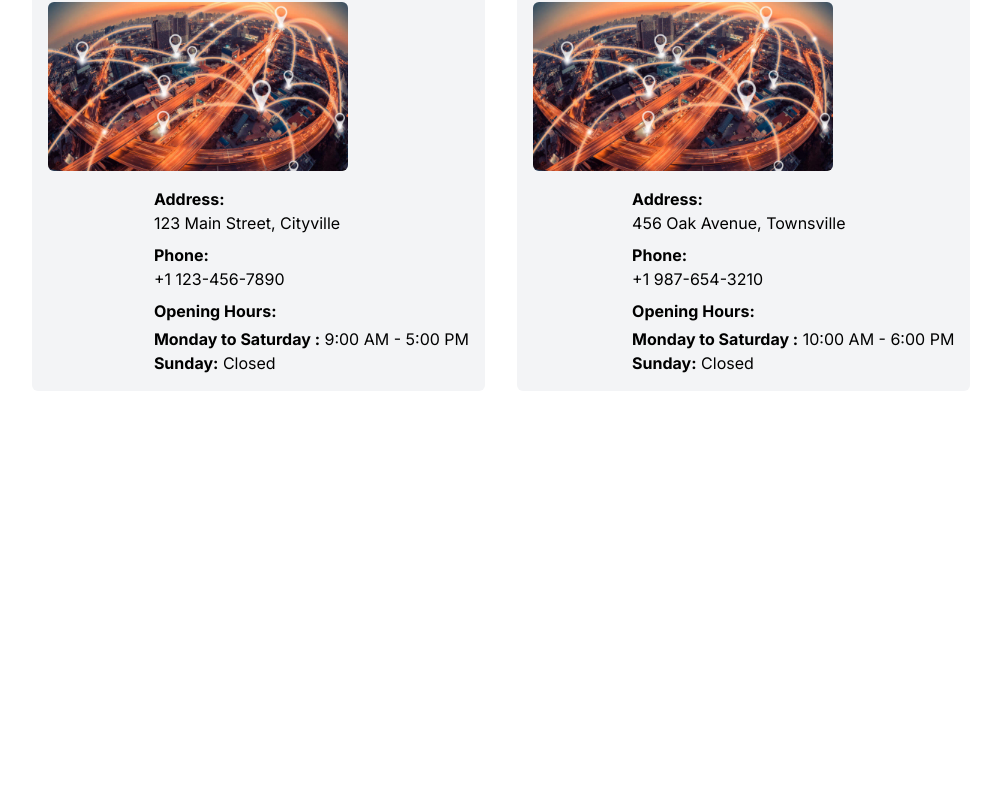
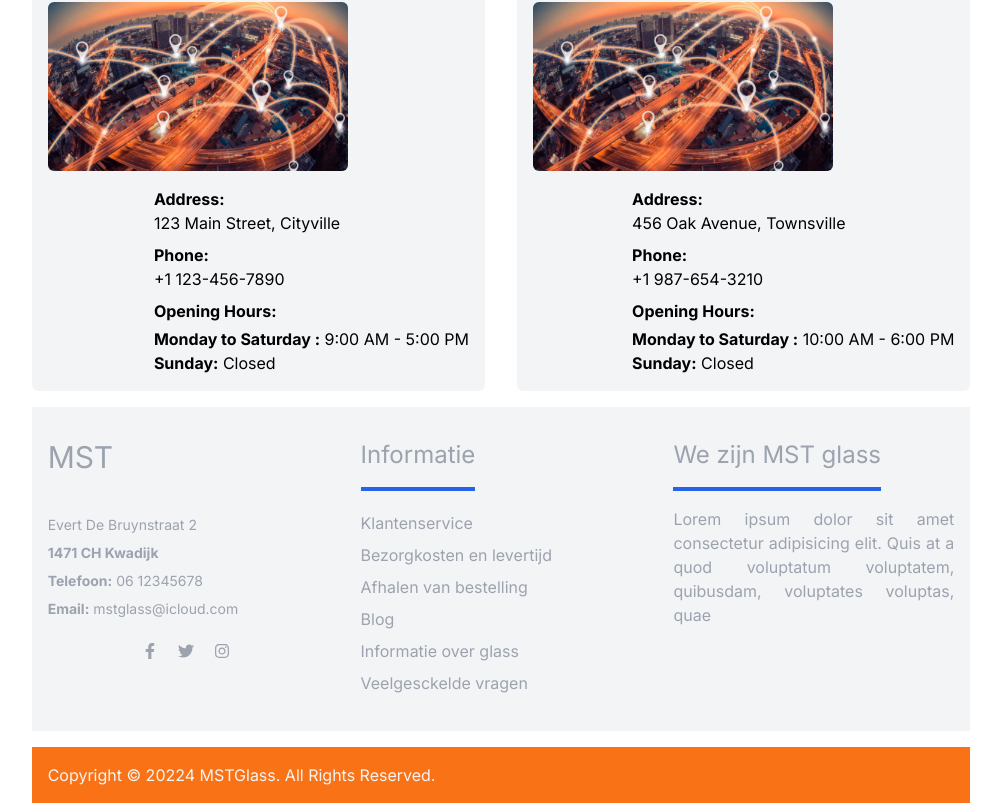
Before and after one commit to AliDemircix/msglass, a Next.js app: page / in a window 1280 px wide. Shown: the part 1682-2485 px from the top of the page, without its empty margins (139-1140 px from the left). Before the commit the page ends 2073 px from the top, so only its background shows below. Built offline with nearby package versions, Linux system fonts and the light colour scheme.

Commit message:
add footer and fix sticky navbar

```diff
--- a/app/page.tsx
+++ b/app/page.tsx
@@ -1,10 +1,11 @@
-import StaticHeader from '@/components/static-header';
-import Navbar from '@/components/navbar';
-import Hero1 from '@/components/hero-1';
-import { CalculatePriceForm } from '../components/calculatePrice';
-import { Products } from '../components/products';
-import Locations from '@/components/locations';
-import CustomerFeedback from '@/components/feedback';
+import StaticHeader from "@/components/static-header";
+import Navbar from "@/components/navbar";
+import Hero1 from "@/components/hero-1";
+import { CalculatePriceForm } from "../components/calculatePrice";
+import { Products } from "../components/products";
+import Locations from "@/components/locations";
+import CustomerFeedback from "@/components/feedback";
+import Footer from "../components/footer";
 export default function Home() {
   return (
     <main className="px-2 md:px-16 py-8 h-screen w-10/12 mx-auto">
@@ -15,6 +16,7 @@ export default function Home() {
       <Products />
       <CustomerFeedback />
       <Locations />
+      <Footer />
       {/* <Hero1 />
       <Hero1 /> */}
       {/* <div className="mb-32 grid text-center lg:max-w-5xl lg:w-full lg:mb-0 lg:grid-cols-4 lg:text-left">
--- a/components/calculatePrice.tsx
+++ b/components/calculatePrice.tsx
@@ -57,7 +57,7 @@ export const CalculatePriceForm = () => {
           <div className="flex flex-col justify-center align-center">
             <div className="flex flex-col gap-2">
               <h1 className="text-2xl font-bold text-center tracking-wider">
-                PRIJS:
+                PRIJS: {!prijs && `€ ...`}
               </h1>
               <h2 className="text-2xl font-bold text-center text-orange-500">
                 {prijs && `€ ${prijs.toFixed(2)}`}
--- /dev/null
+++ b/components/footer.tsx
@@ -0,0 +1,124 @@
+import Link from "next/link";
+const Footer = () => {
+  return (
+    <footer>
+      <div className="bg-gray-100 my-4 py-4 text-gray-400">
+        <div className="container px-4 mx-auto">
+          <div className="-mx-4 grid grid-cols-1 sm:grid-cols-1 md:grid-cols-2 xl:grid-cols-3">
+            <div className="px-4 my-4 w-full sm:w-auto">
+              <h2 className="text-3xl mb-10">MST</h2>
+              <p className="my-2 text-sm">Evert De Bruynstraat 2 </p>
+              <p className="my-2 text-sm font-bold"> 1471 CH Kwadijk</p>
+              <p className="my-2 text-sm">
+                <span className="font-bold">Telefoon:</span> 06 12345678
+              </p>
+              <p className="my-2 text-sm">
+                <span className="font-bold">Email:</span> mstglass@icloud.com
+              </p>
+              <div className="my-4 flex justify-center">
+                <Link
+                  href="#"
+                  className="inline-flex items-center justify-center h-8 w-8 border border-gray-100 rounded-full mr-1 hover:text-blue-400 hover:border-blue-400"
+                >
+                  <svg
+                    className="w-4 h-4 fill-current"
+                    xmlns="http://www.w3.org/2000/svg"
+                    viewBox="0 0 320 512"
+                  >
+                    <path d="M279.14 288l14.22-92.66h-88.91v-60.13c0-25.35 12.42-50.06 52.24-50.06h40.42V6.26S260.43 0 225.36 0c-73.22 0-121.08 44.38-121.08 124.72v70.62H22.89V288h81.39v224h100.17V288z"></path>
+                  </svg>
+                </Link>
+                <Link
+                  href="#"
+                  className="inline-flex items-center justify-center h-8 w-8 border border-gray-100 rounded-full mr-1 hover:text-blue-400 hover:border-blue-400"
+                >
+                  <svg
+                    className="w-4 h-4 fill-current"
+                    xmlns="http://www.w3.org/2000/svg"
+                    viewBox="0 0 512 512"
+                  >
+                    <path d="M459.37 151.716c.325 4.548.325 9.097.325 13.645 0 138.72-105.583 298.558-298.558 298.558-59.452 0-114.68-17.219-161.137-47.106 8.447.974 16.568 1.299 25.34 1.299 49.055 0 94.213-16.568 130.274-44.832-46.132-.975-84.792-31.188-98.112-72.772 6.498.974 12.995 1.624 19.818 1.624 9.421 0 18.843-1.3 27.614-3.573-48.081-9.747-84.143-51.98-84.143-102.985v-1.299c13.969 7.797 30.214 12.67 47.431 13.319-28.264-18.843-46.781-51.005-46.781-87.391 0-19.492 5.197-37.36 14.294-52.954 51.655 63.675 129.3 105.258 216.365 109.807-1.624-7.797-2.599-15.918-2.599-24.04 0-57.828 46.782-104.934 104.934-104.934 30.213 0 57.502 12.67 76.67 33.137 23.715-4.548 46.456-13.32 66.599-25.34-7.798 24.366-24.366 44.833-46.132 57.827 21.117-2.273 41.584-8.122 60.426-16.243-14.292 20.791-32.161 39.308-52.628 54.253z"></path>
+                  </svg>
+                </Link>
+                <Link
+                  href="#"
+                  className="inline-flex items-center justify-center h-8 w-8 border border-gray-100 rounded-full mr-1 hover:text-blue-400 hover:border-blue-400"
+                >
+                  <svg
+                    className="w-4 h-4 fill-current"
+                    xmlns="http://www.w3.org/2000/svg"
+                    viewBox="0 0 448 512"
+                  >
+                    <path d="M224.1 141c-63.6 0-114.9 51.3-114.9 114.9s51.3 114.9 114.9 114.9S339 319.5 339 255.9 287.7 141 224.1 141zm0 189.6c-41.1 0-74.7-33.5-74.7-74.7s33.5-74.7 74.7-74.7 74.7 33.5 74.7 74.7-33.6 74.7-74.7 74.7zm146.4-194.3c0 14.9-12 26.8-26.8 26.8-14.9 0-26.8-12-26.8-26.8s12-26.8 26.8-26.8 26.8 12 26.8 26.8zm76.1 27.2c-1.7-35.9-9.9-67.7-36.2-93.9-26.2-26.2-58-34.4-93.9-36.2-37-2.1-147.9-2.1-184.9 0-35.8 1.7-67.6 9.9-93.9 36.1s-34.4 58-36.2 93.9c-2.1 37-2.1 147.9 0 184.9 1.7 35.9 9.9 67.7 36.2 93.9s58 34.4 93.9 36.2c37 2.1 147.9 2.1 184.9 0 35.9-1.7 67.7-9.9 93.9-36.2 26.2-26.2 34.4-58 36.2-93.9 2.1-37 2.1-147.8 0-184.8zM398.8 388c-7.8 19.6-22.9 34.7-42.6 42.6-29.5 11.7-99.5 9-132.1 9s-102.7 2.6-132.1-9c-19.6-7.8-34.7-22.9-42.6-42.6-11.7-29.5-9-99.5-9-132.1s-2.6-102.7 9-132.1c7.8-19.6 22.9-34.7 42.6-42.6 29.5-11.7 99.5-9 132.1-9s102.7-2.6 132.1 9c19.6 7.8 34.7 22.9 42.6 42.6 11.7 29.5 9 99.5 9 132.1s2.7 102.7-9 132.1z"></path>
+                  </svg>
+                </Link>
+              </div>
+            </div>
+            <div className="px-4 my-4 w-full sm:w-auto">
+              <div>
+                <h2 className="inline-block text-2xl pb-4 mb-4 border-b-4 border-blue-600">
+                  Informatie
+                </h2>
+              </div>
+              <ul className="leading-8">
+                <li>
+                  <Link href="#" className="hover:text-blue-400">
+                    Klantenservice
+                  </Link>
+                </li>
+                <li>
+                  <Link href="#" className="hover:text-blue-400">
+                    Bezorgkosten en levertijd
+                  </Link>
+                </li>
+                <li>
+                  <Link href="#" className="hover:text-blue-400">
+                    Afhalen van bestelling
+                  </Link>
+                </li>
+                <li>
+                  <Link href="#" className="hover:text-blue-400">
+                    Blog
+                  </Link>
+                </li>
+                <li>
+                  <Link href="#" className="hover:text-blue-400">
+                    Informatie over glass
+                  </Link>
+                </li>
+                <li>
+                  <Link href="#" className="hover:text-blue-400">
+                    Veelgesckelde vragen
+                  </Link>
+                </li>
+              </ul>
+            </div>
+            <div className="px-4 my-4 w-full sm:w-auto">
+              <div>
+                <h2 className="inline-block text-2xl pb-4 mb-4 border-b-4 border-blue-600">
+                  We zijn MST glass
+                </h2>
+                <p className="text-justify">
+                  Lorem ipsum dolor sit amet consectetur adipisicing elit. Quis
+                  at a quod voluptatum voluptatem, quibusdam, voluptates
+                  voluptas, quae
+                </p>
+              </div>
+            </div>
+          </div>
+        </div>
+      </div>
+      <div className="bg-orange-500 py-4 text-gray-100 my-2">
+        <div className="container mx-auto px-4">
+          <div className="-mx-4 flex flex-wrap justify-between">
+            <div className="px-4 w-full text-center sm:w-auto sm:text-left">
+              Copyright © 20224 MSTGlass. All Rights Reserved.
+            </div>
+          </div>
+        </div>
+      </div>
+    </footer>
+  );
+};
+
+export default Footer;
--- a/components/navbar.tsx
+++ b/components/navbar.tsx
@@ -44,8 +44,8 @@ const Navbar = () => {
   return (
     <div
       className={classNames(
-        scrollPosition > 0 ? "shadow-transparent" : "shadow-none",
-        "flex justify-between items-center sticky top-0 z-20  bg-white py-2 w-full "
+        scrollPosition > 0 ? "shadow-transparent fixed" : "shadow-none",
+        "flex justify-between items-center  top-0 z-20  bg-white py-2 w-full "
       )}
     >
       <div className="flex items-center">
--- a/components/static-header.tsx
+++ b/components/static-header.tsx
@@ -1,6 +1,13 @@
+"use client";
 import Image from "next/image";
+import { useScrollPosition } from "../hooks/useScrollPosition";
+
 const StaticHeader = () => {
+  const scrollPosition = useScrollPosition();
+
   return (
+    <>
+      {scrollPosition === 0 && (
         <div className="flex justify-between ">
           <div className="flex items-center justify-center gap-6">
             <Image
@@ -53,6 +60,8 @@ const StaticHeader = () => {
             </div>
           </div>
         </div>
+      )}
+    </>
   );
 };
 
```
Also changed, not shown: components/imageList/ImageList.tsx (added, +43 -0 lines). Lines whose indentation alone changed are shown as unchanged.
